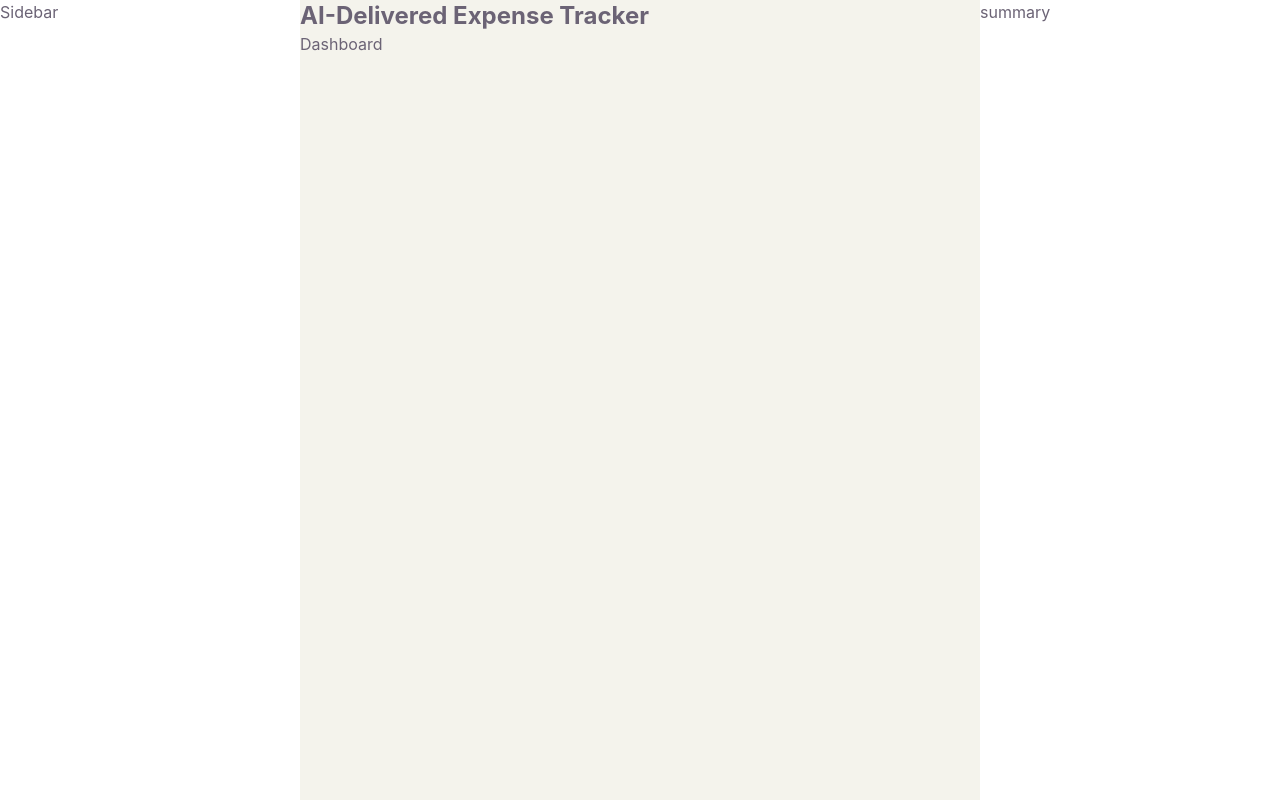
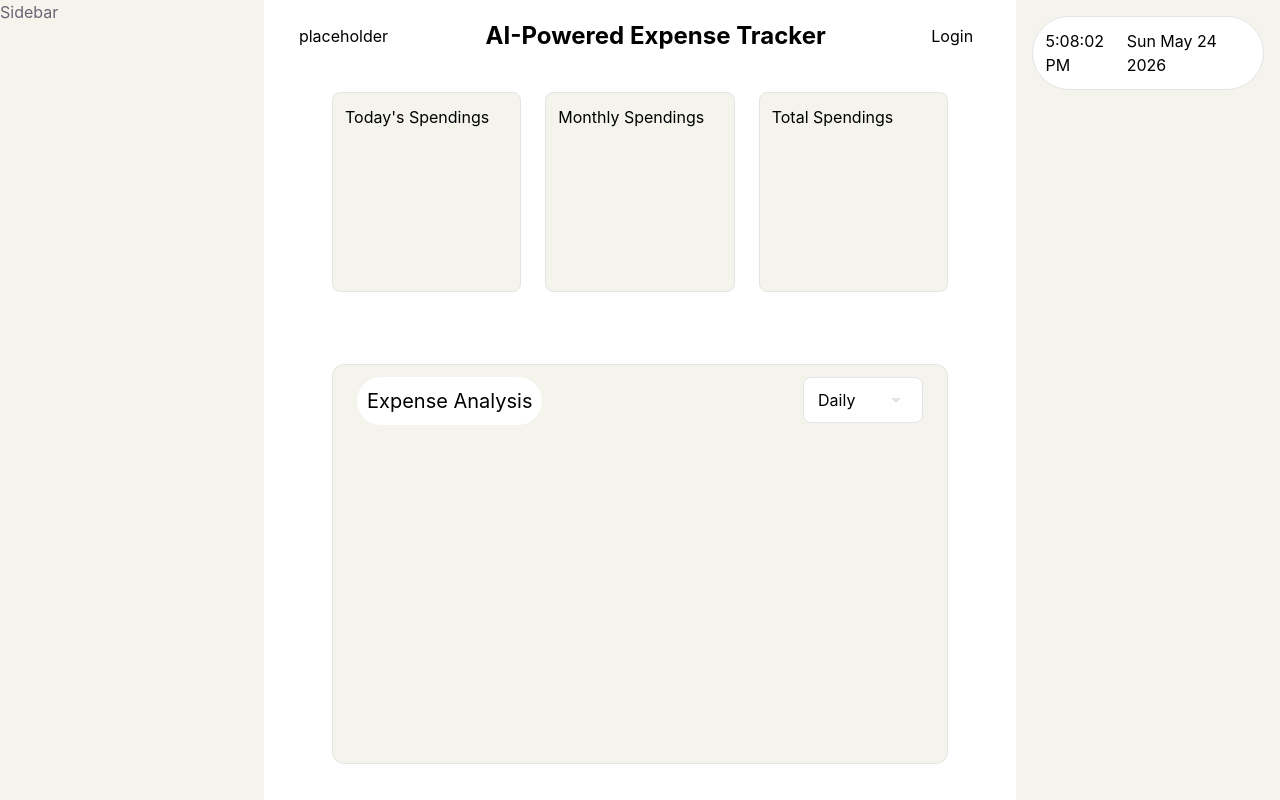
Before and after one commit to SunchhaySin/AI_ExpenseTracker, a React (Vite) app: page / in a window 1280 px wide. Built offline with nearby package versions, Linux system fonts and the light colour scheme.

Commit message:
Webpage Layout: dashboard + digital clock

```diff
--- a/src/App.jsx
+++ b/src/App.jsx
@@ -14,7 +14,7 @@ function App() {
   // }
 
   return (
-    <div className="grid grid-cols-[300px_1fr_300px] min-h-screen">
+    <div className="grid grid-cols-[0.35fr_1fr_0.35fr] min-h-screen">
       {/* <header class="text-(--text) text-2xl font-bold ">AI-Delivered Expense Tracker</header>
       <button onClick={handleCounter}>Counter: {count}</button>
       <h1 class="text-3xl font-bold underline">
--- a/src/Layout/dashboard.jsx
+++ b/src/Layout/dashboard.jsx
@@ -1,10 +1,68 @@
 import React from 'react'
+import { useState, useEffect } from 'react'
 
 export default function Dashboard() {
+  const [weekly, setWeekly] = useState(false);
+  const [monthly, setMonthly] = useState(false);
+  const [daily, setDaily] = useState(true);
+  const [dropdown, setDropdown] = useState(false);
+
+  const handleSelect = () => {
+    setDropdown(!dropdown);
+    console.log("Dropdown Clicked")
+  }
+
+  const selectDaily = () => {
+    setDaily(true);
+    setWeekly(false);
+    setMonthly(false);
+    setDropdown(false);
+  }
+
+  const selectWeekly = () => {
+    setDaily(false);
+    setWeekly(true);
+    setMonthly(false);
+    setDropdown(false);
+  }
+  const selectMonthly = () => {
+    setDaily(false);
+    setWeekly(false);
+    setMonthly(true);
+    setDropdown(false);
+  }
+
   return (
-    <div className="bg-(--code-bg)">
-        <header class="text-(--text) text-2xl font-bold ">AI-Delivered Expense Tracker</header>
-        <h1 className="text-(--text)">Dashboard</h1>
+    <div className="bg-(--bg) place-items-center">
+        <header className="flex items-center justify-between bg-(--bg2) w-11/12 m-3 p-1 rounded-full">
+          <div className="">placeholder</div>
+          <div className="text-2xl text-(--text-l) font-bold">AI-Powered Expense Tracker</div>
+          <button className="bg-white text-(--text-d) rounded-full p-2">Login</button>
+        </header>
+        <div className="grid grid-cols-[1fr_1fr_1fr] gap-6 text-(--text-l) w-9/11 h-1/4 mt-8">
+          <div className="bg-(--code-bg) border border-(--border) rounded-lg p-3">Today's Spendings</div>
+          <div className="bg-(--code-bg) border border-(--border) rounded-lg p-3">Monthly Spendings</div>
+          <div className="bg-(--code-bg) border border-(--border) rounded-lg p-3">Total Spendings</div>
+        </div>
+        <div className="flex justify-between w-9/11 h-1/2 bg-(--code-bg) mt-18 rounded-xl border border-(--border) px-6 py-3">
+          <p className="text-(--text-orange) text-xl w-fit h-fit p-2.5 bg-(--bg) rounded-full">Expense Analysis</p>
+          <div className="flex flex-col h-fit">
+           <div onClick={handleSelect}
+             className="flex justify-between text-(--text-orange) text-center py-2.5 px-3.5 w-30 h-fit bg-(--bg) border border-(--border) rounded-lg">
+             {daily && <p>Daily</p>}
+             {weekly && <p>Weekly</p>}
+             {monthly && <p>Monthly</p>}
+             <svg xmlns="http://www.w3.org/2000/svg" height="24px" viewBox="0 -960 960 960" width="24px" fill="#e3e3e3"><path d="M480-360 280-560h400L480-360Z"/></svg>
+           </div>
+           { dropdown &&
+             <ul className="text-(--text-orange) text-center w-30 h-fit bg-(--bg) border border-(--border) rounded-lg">
+               <li className="hover:bg-(--code-bg) rounded-lg py-2" onClick={selectDaily}>Daily</li>
+               <li className="hover:bg-(--code-bg) rounded-lg py-2" onClick={selectWeekly}>Weekly</li>
+               <li className="hover:bg-(--code-bg) rounded-lg py-2" onClick={selectMonthly}>Monthly</li>
+             </ul>
+           }
+          </div>
+        </div>
     </div>
   )
 }
--- a/src/Layout/sideBar.jsx
+++ b/src/Layout/sideBar.jsx
@@ -2,8 +2,8 @@ import React from 'react'
 
 export default function Sidebar() {
     return (
-        <aside className="bg-(--bg)">
+        <div className="bg-(--code-bg)">
             <h2 className="text-(--text)">Sidebar</h2>
-        </aside>
+        </div>
     )
 }
--- a/src/Layout/summarybar.jsx
+++ b/src/Layout/summarybar.jsx
@@ -1,9 +1,24 @@
 import React from 'react'
+import { useState, useEffect } from 'react'
 
 export default function Summarybar() {
+  const [time, setTime] = useState(new Date())
+
+    useEffect(() => {
+        const interval = setInterval(() => {
+            setTime(new Date())
+        }, 1000)
+
+        return () => clearInterval(interval)
+
+    }, [])
+
   return (
-    <div className="bg-(--bg)">
-      <h1 className="text-(--text)">summary</h1>
+    <div className="bg-(--code-bg) flex justify-between p-4">
+      <div className="flex justify-between p-3 border border-(--border) w-full h-fit rounded-full bg-(--bg)">
+        <p className="text-(--text-orange)">{time.toLocaleTimeString()}</p>
+        <p className="text-(--text-orange)">{time.toDateString()}</p>
+      </div>
     </div>
   )
 }
--- a/src/index.css
+++ b/src/index.css
@@ -35,9 +35,12 @@
 @media (prefers-color-scheme: dark) {
   :root {
     --text: #9ca3af;
-    --text-h: #f3f4f6;
+    --text-l: #f3f4f6;
+    --text-d: #000000;
+    --text-orange: #F9913A;
     --bg: #1B1B23;
-    --border: #2e303a;
+    --border: #46464F;
+    --bg2: #B95F00;
     --code-bg: #1f2028;
     --accent: #c084fc;
     --accent-bg: rgba(192, 132, 252, 0.15);
@@ -50,4 +53,5 @@
 
 body {
   margin: 0;
+  overflow:hidden
 }
```
